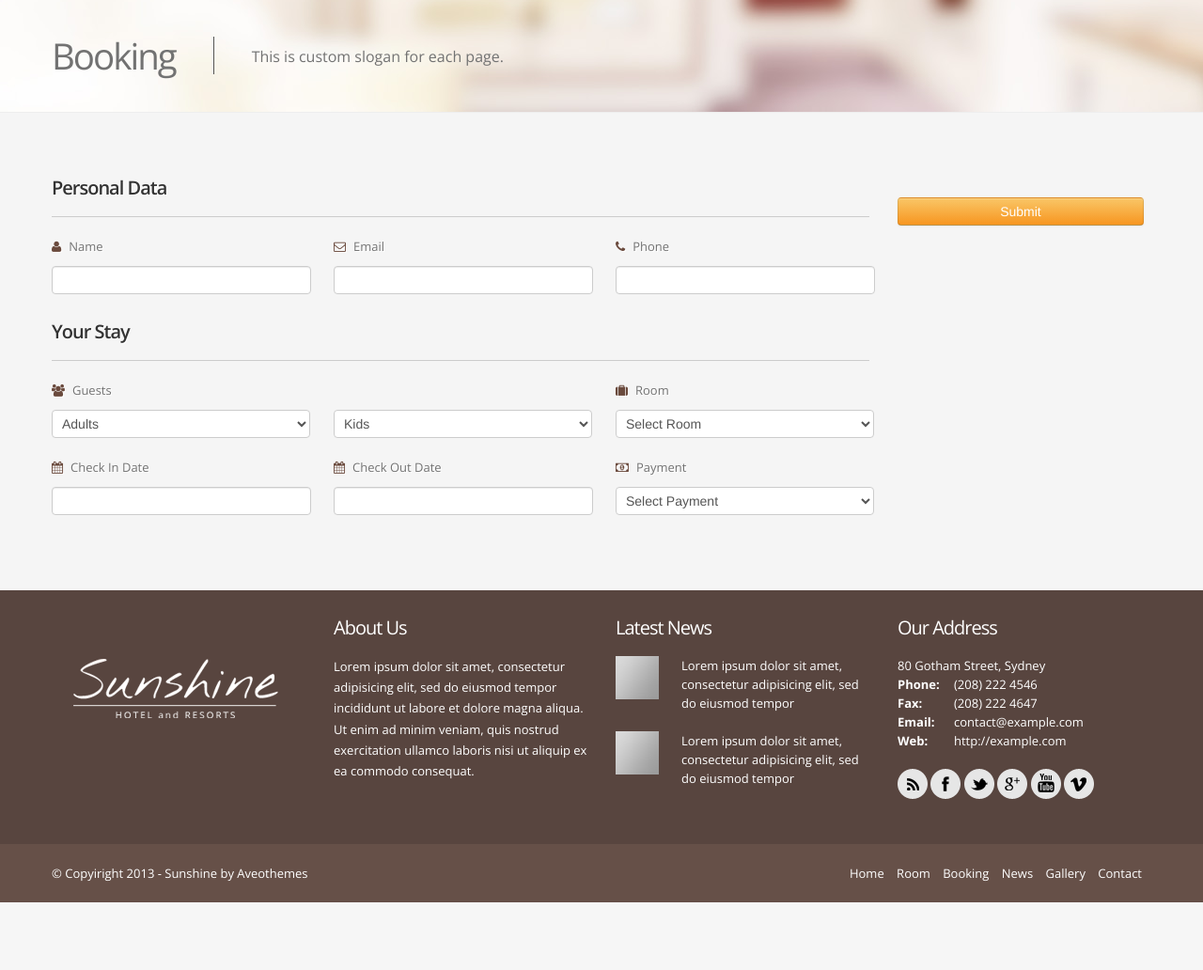
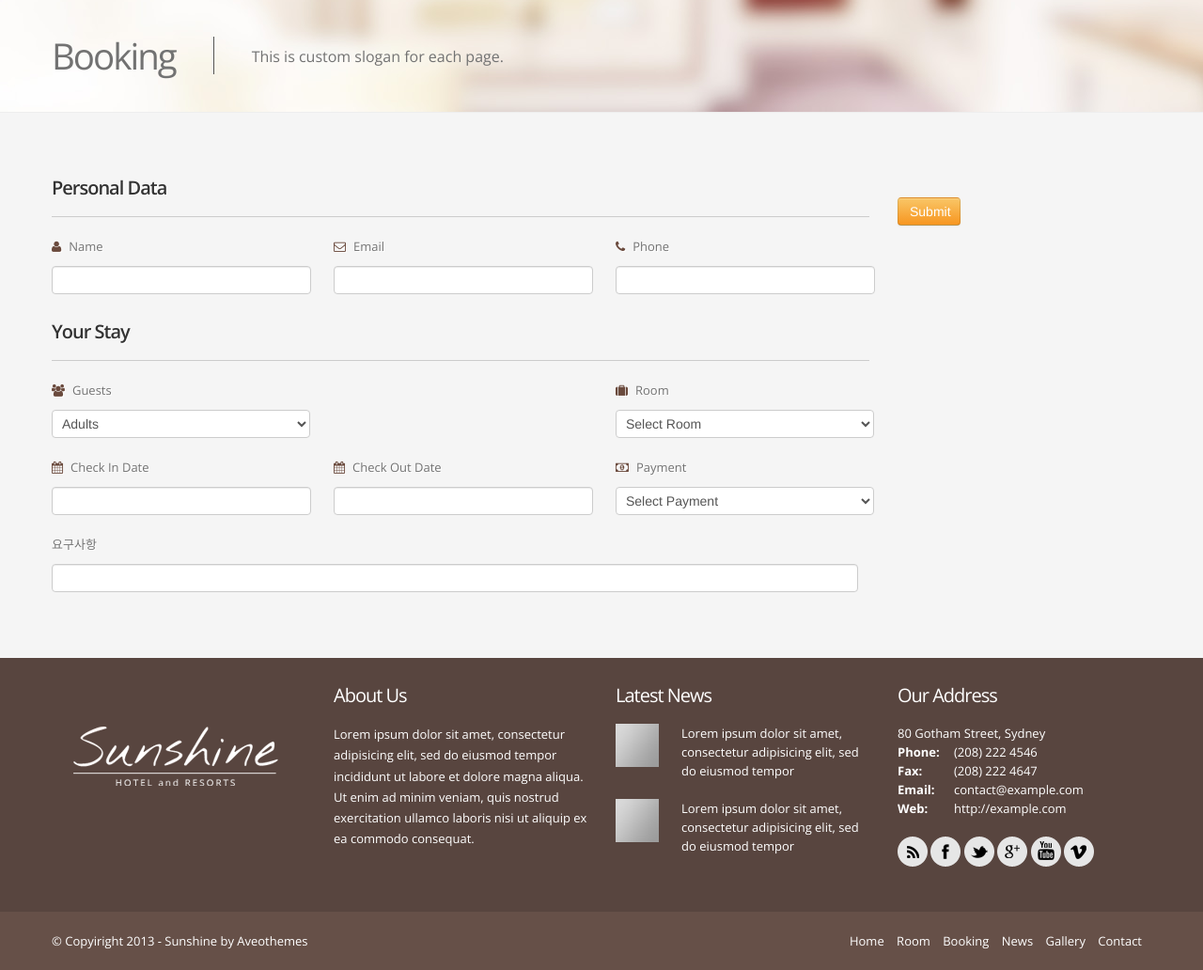
Before and after one commit to sojoong/legend, a Django app: page /booking.html in a window 1280 px wide. Shown: the part 229-1261 px from the top of the page at 94% size. Before the commit the page ends 1189 px from the top, so only its background shows below. Run offline with Django 3.2, Linux system fonts and the light colour scheme.

Commit message:
update template : modify indentation, add request form field

```diff
--- a/templates/Sunshine/html/booking.html
+++ b/templates/Sunshine/html/booking.html
@@ -118,15 +118,6 @@
                   </select>
                 </div>
                 <div class="span3">
-                                    <select>
-                                          <option>Kids</option>
-                                          <option>1</option>
-                                          <option>2</option>
-                                          <option>3</option>
-                                          <option>4</option>
-                                          <option>5</option>
-                                          <option>5+</option>
-                                    </select>
                 </div>
               </div>
             </div>
@@ -156,10 +147,14 @@
                 <option>Bank Transfer</option>
               </select>
             </div>
+            <div class="span9">
+              <span class="text-label">요구사항</span>
+              <input type="text">
+            </div>
           </div>
         </div>
 
-                    <div class="span3 btn-book-submit">
+        <div class="span btn-book-submit">
           <input type="button" class="btn btn-primary" value="Submit">
         </div>
       </div>
```
Lines whose indentation alone changed are shown as unchanged.
